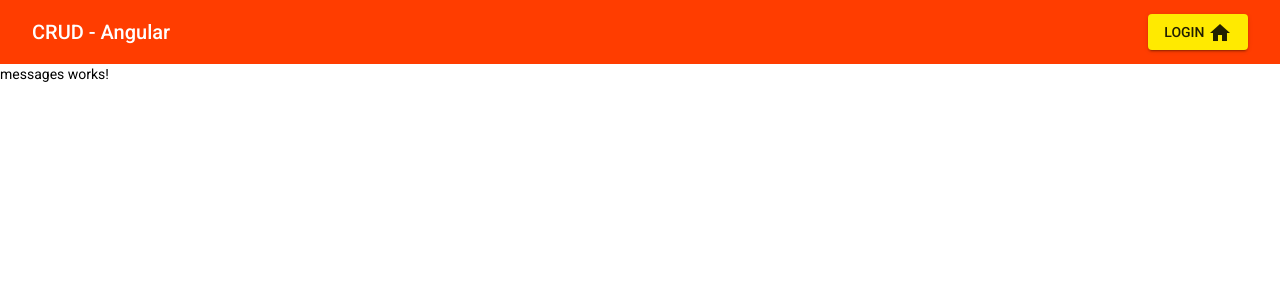
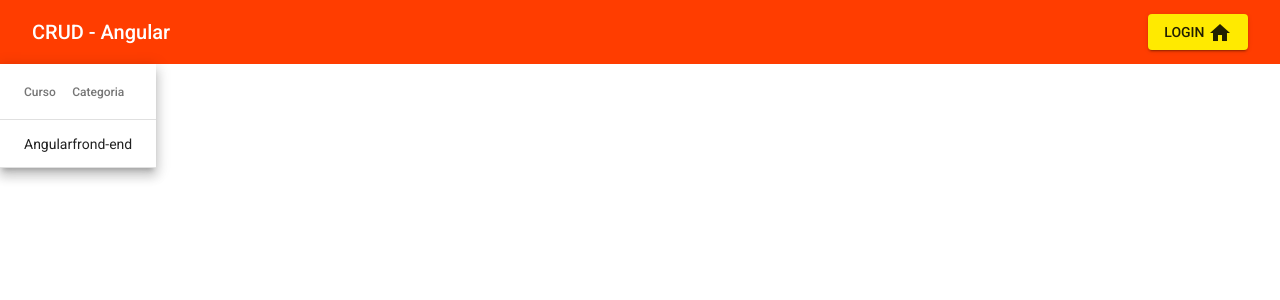
Before and after one commit to victorambrozi/crud-angular, an Angular app: page /messages in a window 1280 px wide. Shown: the top 300 px of the page. Built offline with nearby package versions, Linux system fonts and the light colour scheme.

Commit message:
renderiza tabela de cursos

```diff
--- a/src/app/app-routing.module.ts
+++ b/src/app/app-routing.module.ts
@@ -8,7 +8,7 @@
 },
 {
   path:'messages',
-  loadChildren: () => import('./messages/messages.module').then(m => m.MessagesModule) // lazy loading
+  loadChildren: () => import('./courses/courses.module').then(m => m.CoursesModule) // lazy loading
 }];
 
 @NgModule({
--- a/src/app/app.module.ts
+++ b/src/app/app.module.ts
@@ -11,7 +11,6 @@
 import { MatToolbarModule } from '@angular/material/toolbar';
 import { MatButtonModule } from '@angular/material/button';
 import { MatFormFieldModule } from '@angular/material/form-field';
-import {MatInputModule} from '@angular/material/input';
 
 @NgModule({
   declarations: [AppComponent, HeaderComponent],
@@ -23,7 +22,6 @@
     MatToolbarModule,
     MatButtonModule,
     MatFormFieldModule,
-    MatInputModule
   ],
   providers: [],
   bootstrap: [AppComponent],
--- /dev/null
+++ b/src/app/courses/components/courses/courses.component.html
@@ -0,0 +1,20 @@
+<table mat-table [dataSource]="courses" class="mat-elevation-z8">
+
+    <!--- Note that these columns can be defined in any order.
+          The actual rendered columns are set as a property on the row definition" -->
+
+    <!-- Name Column -->
+    <ng-container matColumnDef="name">
+      <th mat-header-cell *matHeaderCellDef> Curso </th>
+      <td mat-cell *matCellDef="let course"> {{ course.name }} </td>
+    </ng-container>
+
+    <!-- Category Column -->
+    <ng-container matColumnDef="category">
+      <th mat-header-cell *matHeaderCellDef> Categoria </th>
+      <td mat-cell *matCellDef="let course"> {{ course.category }} </td>
+    </ng-container>
+
+    <tr mat-header-row *matHeaderRowDef="displayedColumns"></tr>
+    <tr mat-row *matRowDef="let row; columns: displayedColumns;"></tr>
+  </table>
--- /dev/null
+++ b/src/app/courses/components/courses/courses.component.ts
@@ -0,0 +1,18 @@
+import { Component, OnInit } from '@angular/core';
+import { Course } from 'src/app/messages/model/course';
+
+@Component({
+  selector: 'app-messages',
+  templateUrl: './courses.component.html',
+  styleUrls: ['./courses.component.scss'],
+})
+export class CoursesComponent implements OnInit {
+  courses: Course[] = [{
+    _id: "1", name: "Angular", category: 'frond-end'
+  }];
+  displayedColumns = ['name', 'category'];
+
+  constructor() {}
+
+  ngOnInit(): void {}
+}
--- a/src/app/messages/messages-routing.module.ts
+++ b/src/app/courses/courses-routing.module.ts
@@ -1,10 +1,10 @@
 import { NgModule } from '@angular/core';
 import { RouterModule, Routes } from '@angular/router';
-import { MessagesComponent } from './components/messages/messages/messages.component';
+import { CoursesComponent } from './components/courses/courses.component';
 
 const routes: Routes = [
   {
-    path: '', component: MessagesComponent
+    path: '', component: CoursesComponent
   }
 ];
 
--- a/src/app/messages/components/messages/messages/messages.component.html
+++ /dev/null
@@ -1 +0,0 @@
-<p>messages works!</p>
--- a/src/app/messages/components/messages/messages/messages.component.ts
+++ /dev/null
@@ -1,15 +0,0 @@
-import { Component, OnInit } from '@angular/core';
-
-@Component({
-  selector: 'app-messages',
-  templateUrl: './messages.component.html',
-  styleUrls: ['./messages.component.scss']
-})
-export class MessagesComponent implements OnInit {
-
-  constructor() { }
-
-  ngOnInit(): void {
-  }
-
-}
--- /dev/null
+++ b/src/app/messages/model/course.ts
@@ -0,0 +1,5 @@
+export interface Course {
+    _id: string;
+    name: string;
+    category: string;
+}
```
Also changed, not shown: src/app/courses/courses.module.ts (added, +14 -0 lines), src/app/messages/messages.module.ts (deleted, +0 -18 lines), src/app/courses/components/courses/courses.component.scss (added), src/app/courses/courses/courses.module.ts (renamed from src/app/messages/messages/messages.module.ts), 1 other file (tests, documents, lock files or other folders).
